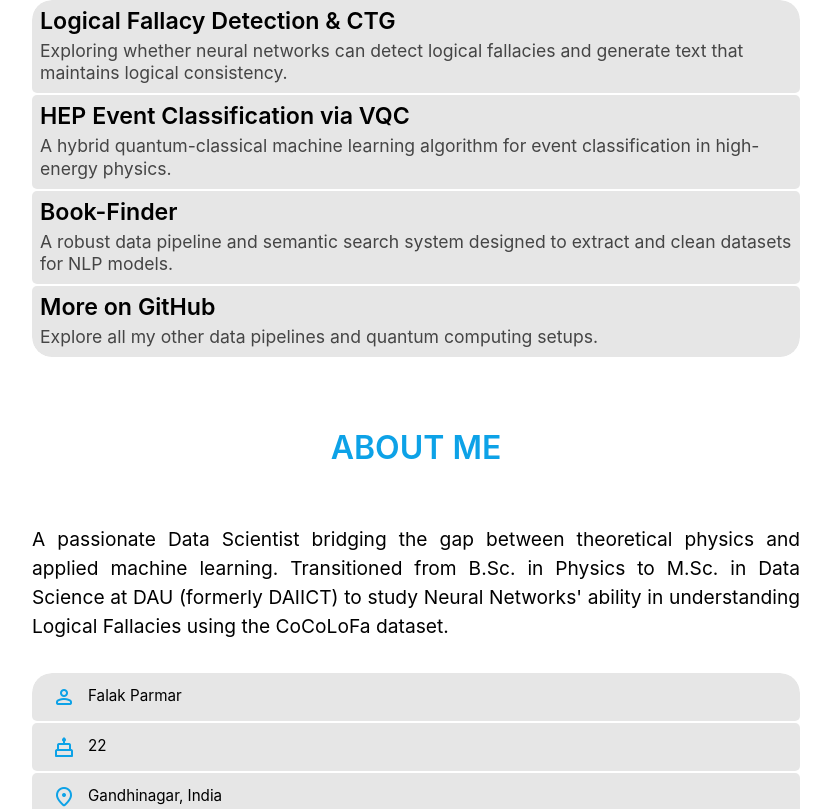
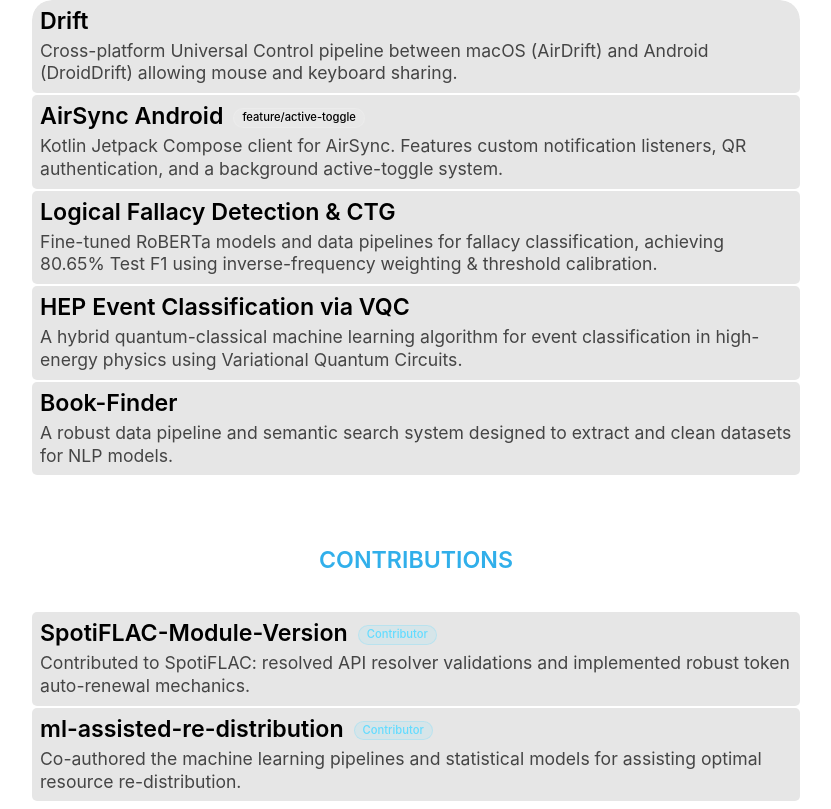
Before and after one commit to Falak-Parmar/Falak-Parmar.github.io, a Next.js app: page / in a window 1280 px wide. Shown: the part 1291-2100 px from the top of the page, without its empty margins (224-1055 px from the left). Built offline with nearby package versions, Linux system fonts and the light colour scheme; no server answers; a web font is replaced by a local one.

Commit message:
feat: restructure projects section adding Drift, AirSync feature branch, and open-source contributions category

```diff
--- a/src/components/HomeClient.tsx
+++ b/src/components/HomeClient.tsx
@@ -387,20 +387,71 @@ export default function HomeClient({
           </div>
           <div className="container">
             <div id="highlights">
+              {/* 1. Drift */}
               <a
-                id="airsync"
+                id="drift"
                 className="highlight-item item"
-                href="https://github.com/Falak-Parmar/LoFa-De_CTG.git"
+                href="https://github.com/Falak-Parmar/Drift"
+                target="_blank"
+                rel="noopener noreferrer"
+              >
+                <div className="highlight-content">
+                  <h3>Drift</h3>
+                  <p className="highlight-description">
+                    Cross-platform Universal Control pipeline between macOS (AirDrift) and Android (DroidDrift) allowing mouse and keyboard sharing.
+                  </p>
+                </div>
+              </a>
+
+              {/* 2. AirSync Android */}
+              <a
+                id="airsync-android"
+                className="highlight-item item"
+                href="https://github.com/Falak-Parmar/airsync-android/tree/feature/airsync-active-toggle"
+                target="_blank"
+                rel="noopener noreferrer"
+              >
+                <div className="highlight-content">
+                  <h3>
+                    AirSync Android
+                    <span style={{
+                      background: "rgba(255, 255, 255, 0.08)",
+                      border: "1px solid rgba(255, 255, 255, 0.15)",
+                      color: "var(--text-color)",
+                      padding: "2px 8px",
+                      borderRadius: "12px",
+                      fontSize: "0.7rem",
+                      fontWeight: 500,
+                      marginLeft: "10px",
+                      display: "inline-block",
+                      verticalAlign: "middle"
+                    }}>
+                      feature/active-toggle
+                    </span>
+                  </h3>
+                  <p className="highlight-description">
+                    Kotlin Jetpack Compose client for AirSync. Features custom notification listeners, QR authentication, and a background active-toggle system.
+                  </p>
+                </div>
+              </a>
+
+              {/* 3. Logical Fallacy Detection & CTG */}
+              <a
+                id="logical-fallacy"
+                className="highlight-item item"
+                href="https://github.com/Falak-Parmar/LoFa-De_CTG"
                 target="_blank"
                 rel="noopener noreferrer"
               >
                 <div className="highlight-content">
                   <h3>Logical Fallacy Detection & CTG</h3>
                   <p className="highlight-description">
-                    Exploring whether neural networks can detect logical fallacies and generate text that maintains logical consistency.
+                    Fine-tuned RoBERTa models and data pipelines for fallacy classification, achieving 80.65% Test F1 using inverse-frequency weighting & threshold calibration.
                   </p>
                 </div>
               </a>
+
+              {/* 4. HEP Event Classification via VQC */}
               <a
                 id="essentials"
                 className="highlight-item item"
@@ -411,10 +462,12 @@ export default function HomeClient({
                 <div className="highlight-content">
                   <h3>HEP Event Classification via VQC</h3>
                   <p className="highlight-description">
-                    A hybrid quantum-classical machine learning algorithm for event classification in high-energy physics.
+                    A hybrid quantum-classical machine learning algorithm for event classification in high-energy physics using Variational Quantum Circuits.
                   </p>
                 </div>
               </a>
+
+              {/* 5. Book-Finder */}
               <a
                 id="zen-t"
                 className="highlight-item item"
@@ -429,17 +482,89 @@ export default function HomeClient({
                   </p>
                 </div>
               </a>
+
+              {/* 6. Contributions Header */}
+              <div style={{ marginTop: "2.5rem", marginBottom: "0.5rem" }} className="heading item">
+                <h2 style={{ fontSize: "1.45rem", opacity: 0.85 }}>Contributions</h2>
+              </div>
+
+              {/* Contribution 1: SpotiFLAC */}
+              <a
+                id="spotiflac"
+                className="highlight-item item"
+                href="https://github.com/BartolomeoRusso9/SpotiFLAC-Module-Version/pull/132"
+                target="_blank"
+                rel="noopener noreferrer"
+              >
+                <div className="highlight-content">
+                  <h3>
+                    SpotiFLAC-Module-Version
+                    <span style={{
+                      background: "rgba(100, 220, 255, 0.12)",
+                      border: "1px solid rgba(100, 220, 255, 0.25)",
+                      color: "#64dcff",
+                      padding: "2px 8px",
+                      borderRadius: "12px",
+                      fontSize: "0.7rem",
+                      fontWeight: 500,
+                      marginLeft: "10px",
+                      display: "inline-block",
+                      verticalAlign: "middle"
+                    }}>
+                      Contributor
+                    </span>
+                  </h3>
+                  <p className="highlight-description">
+                    Contributed to SpotiFLAC: resolved API resolver validations and implemented robust token auto-renewal mechanics.
+                  </p>
+                </div>
+              </a>
+
+              {/* Contribution 2: ml-assisted-re-distribution */}
+              <a
+                id="ml-redistribution"
+                className="highlight-item item"
+                href="https://github.com/AdityaJana011/ml-assisted-re-distribution"
+                target="_blank"
+                rel="noopener noreferrer"
+              >
+                <div className="highlight-content">
+                  <h3>
+                    ml-assisted-re-distribution
+                    <span style={{
+                      background: "rgba(100, 220, 255, 0.12)",
+                      border: "1px solid rgba(100, 220, 255, 0.25)",
+                      color: "#64dcff",
+                      padding: "2px 8px",
+                      borderRadius: "12px",
+                      fontSize: "0.7rem",
+                      fontWeight: 500,
+                      marginLeft: "10px",
+                      display: "inline-block",
+                      verticalAlign: "middle"
+                    }}>
+                      Contributor
+                    </span>
+                  </h3>
+                  <p className="highlight-description">
+                    Co-authored the machine learning pipelines and statistical models for assisting optimal resource re-distribution.
+                  </p>
+                </div>
+              </a>
+
+              {/* 7. More on GitHub */}
               <a
                 id="more-github"
                 className="highlight-item item"
                 href="https://github.com/Falak-Parmar"
                 target="_blank"
                 rel="noopener noreferrer"
+                style={{ marginTop: "1.5rem" }}
               >
                 <div className="highlight-content">
                   <h3>More on GitHub</h3>
                   <p className="highlight-description">
-                    Explore all my other data pipelines and quantum computing setups.
+                    Explore all my other data pipelines, quantum computing setups, and open-source contributions.
                   </p>
                 </div>
               </a>
```
